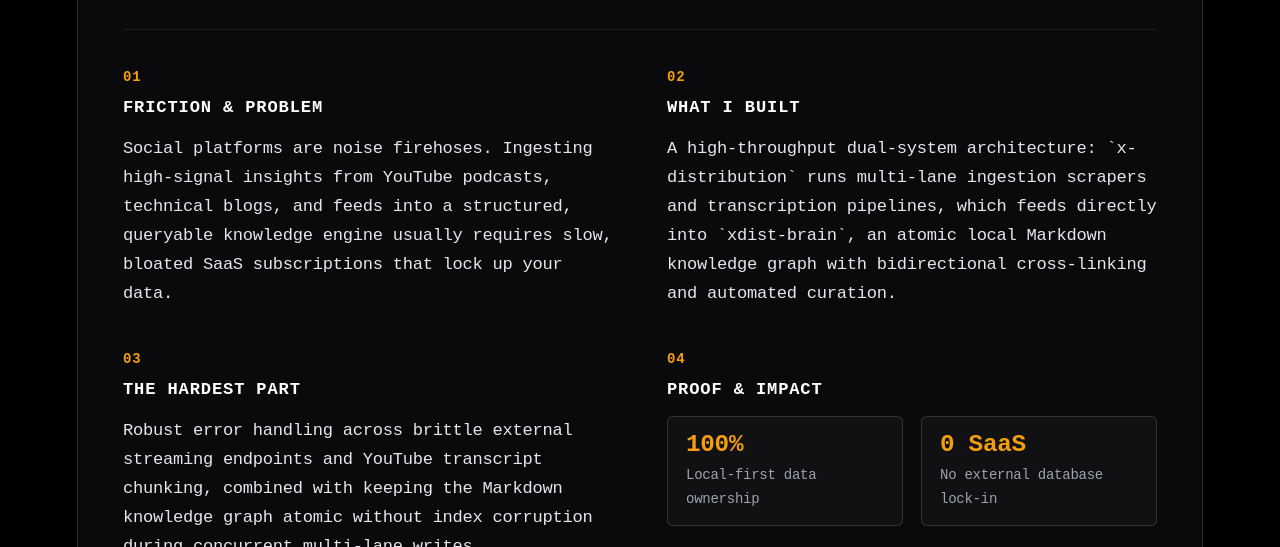
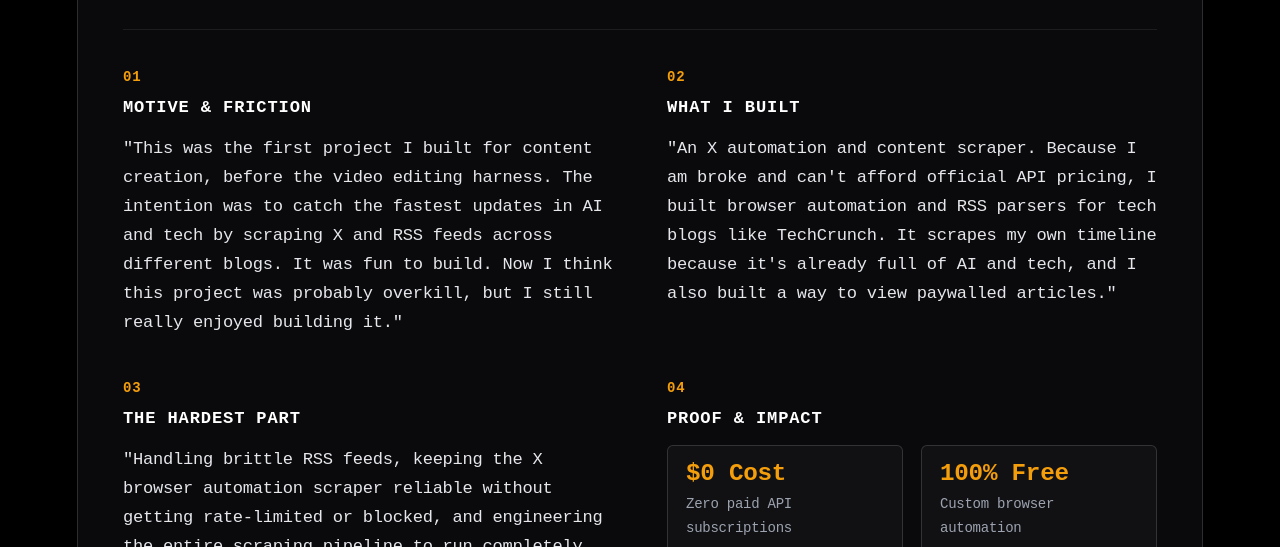
Before and after one commit to Vudattumaniteja/portfolioe, a website built with Vite: page index.html in a window 1280 px wide. Shown: the part 3566-4113 px from the top of the page. Built offline with nearby package versions, Linux system fonts and the light colour scheme; a web font is replaced by a local one.

Commit message:
feat: update X Distribution case study with author authentic thoughts

```diff
--- a/index.html
+++ b/index.html
@@ -311,9 +311,9 @@
                     <div class="breakdown-grid">
                         <div class="breakdown-col">
                             <div class="col-num">01</div>
-                            <h4 class="col-title">Friction & Problem</h4>
+                            <h4 class="col-title">Motive & Friction</h4>
                             <p class="col-text">
-                                Social platforms are noise firehoses. Ingesting high-signal insights from YouTube podcasts, technical blogs, and feeds into a structured, queryable knowledge engine usually requires slow, bloated SaaS subscriptions that lock up your data.
+                                "This was the first project I built for content creation, before the video editing harness. The intention was to catch the fastest updates in AI and tech by scraping X and RSS feeds across different blogs. It was fun to build. Now I think this project was probably overkill, but I still really enjoyed building it."
                             </p>
                         </div>
 
@@ -321,7 +321,7 @@
                             <div class="col-num">02</div>
                             <h4 class="col-title">What I Built</h4>
                             <p class="col-text">
-                                A high-throughput dual-system architecture: `x-distribution` runs multi-lane ingestion scrapers and transcription pipelines, which feeds directly into `xdist-brain`, an atomic local Markdown knowledge graph with bidirectional cross-linking and automated curation.
+                                "An X automation and content scraper. Because I am broke and can't afford official API pricing, I built browser automation and RSS parsers for tech blogs like TechCrunch. It scrapes my own timeline because it's already full of AI and tech, and I also built a way to view paywalled articles."
                             </p>
                         </div>
 
@@ -329,7 +329,7 @@
                             <div class="col-num">03</div>
                             <h4 class="col-title">The Hardest Part</h4>
                             <p class="col-text">
-                                Robust error handling across brittle external streaming endpoints and YouTube transcript chunking, combined with keeping the Markdown knowledge graph atomic without index corruption during concurrent multi-lane writes.
+                                "Handling brittle RSS feeds, keeping the X browser automation scraper reliable without getting rate-limited or blocked, and engineering the entire scraping pipeline to run completely free with zero paid APIs."
                             </p>
                         </div>
 
@@ -338,12 +338,12 @@
                             <h4 class="col-title">Proof & Impact</h4>
                             <div class="proof-stats">
                                 <div class="proof-stat">
-                                    <span class="p-num">100%</span>
-                                    <span class="p-label">Local-first data ownership</span>
+                                    <span class="p-num">$0 Cost</span>
+                                    <span class="p-label">Zero paid API subscriptions</span>
                                 </div>
                                 <div class="proof-stat">
-                                    <span class="p-num">0 SaaS</span>
-                                    <span class="p-label">No external database lock-in</span>
+                                    <span class="p-num">100% Free</span>
+                                    <span class="p-label">Custom browser automation</span>
                                 </div>
                             </div>
                             <div class="proof-links">
```
